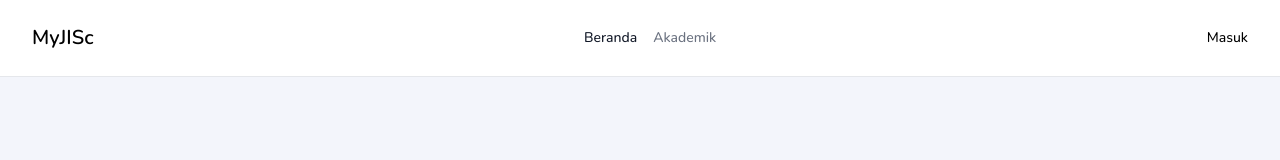
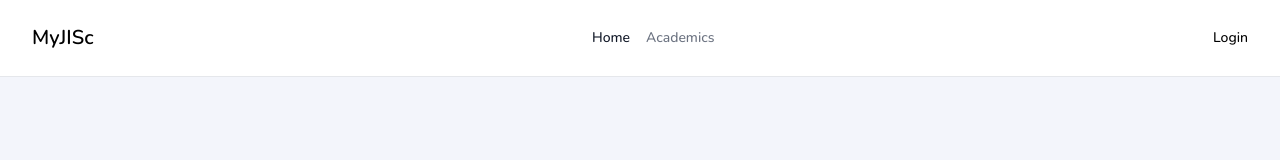
Before and after one commit to KingGedorah/d09-el-yasa-front-end, a Next.js app: page /user/login in a window 1280 px wide. Shown: the top 160 px of the page. Built offline with nearby package versions, Linux system fonts and the light colour scheme.

Commit message:
indo to english

```diff
--- a/src/app/components/navbar.js
+++ b/src/app/components/navbar.js
@@ -37,10 +37,10 @@ const Navbar = ({ role }) => {
                     </a>
                     <nav className="hidden md:flex gap-4 text-sm">
                         <a className="font-medium text-gray-900 dark:text-gray-100" href="/">
-                            Beranda
+                            Home
                         </a>
                         <a className="font-medium text-gray-500 dark:text-gray-400" href="/kelas/myclass">
-                            Akademik
+                            Academics
                         </a>
                     </nav>
                     <div className="flex items-center gap-4 md:gap-6">
@@ -57,7 +57,7 @@ const Navbar = ({ role }) => {
                             </div>
                         ) : (
                             <button type="button" className="text-sm font-medium">
-                                <a href='/user/login'>Masuk</a>
+                                <a href='/user/login'>Login</a>
                             </button>
                         )}
                     </div>
--- a/src/app/components/navbaradmin.js
+++ b/src/app/components/navbaradmin.js
@@ -37,24 +37,24 @@ const Navbaradmin = ({ role }) => {
           </a>
           <nav className="hidden md:flex gap-4 text-sm">
             <a className="font-medium text-gray-900 dark:text-gray-100" href="/">
-              Beranda
+              Home
             </a>
             <a className="font-medium text-gray-500 dark:text-gray-400" href="/kelas/view-all">
-              Akademik
+              Academics
             </a>
             <a className="font-medium text-gray-500 dark:text-gray-400" href="/inventaris/view-all">
-              Inventaris
+              Inventory
             </a>
             <div className="relative group">
               <button className="font-medium text-gray-500 dark:text-gray-400">
-                Manajemen Konten
+                Content Management
               </button>
               <div className="absolute left-0 mt-2 w-48 bg-white dark:bg-gray-800 border rounded-md shadow-lg opacity-0 group-hover:opacity-100 transition-opacity duration-300">
                 <a href="/artikel" className="block px-4 py-2 text-gray-700 dark:text-gray-300 hover:bg-gray-100 dark:hover:bg-gray-700">
-                  Artikel
+                  Articles
                 </a>
                 <a href="/berita" className="block px-4 py-2 text-gray-700 dark:text-gray-300 hover:bg-gray-100 dark:hover:bg-gray-700">
-                  Berita
+                  News
                 </a>
               </div>
             </div>
@@ -74,7 +74,7 @@ const Navbaradmin = ({ role }) => {
               </div>
             ) : (
               <button type="button" className="text-sm font-medium">
-                <a href='/user/login'>Masuk</a>
+                <a href='/user/login'>Login</a>
               </button>
             )}
           </div>
--- a/src/app/components/navbarguru.js
+++ b/src/app/components/navbarguru.js
@@ -36,31 +36,31 @@ const Navbarguru = ({ role }) => {
           </a>
           <nav className="hidden md:flex gap-4 text-sm">
             <a className="font-medium text-gray-900 dark:text-gray-100" href="/">
-              Beranda
+              Home
             </a>
             <div className="relative group">
               <button className="font-medium text-gray-500 dark:text-gray-400">
-                Akademik
+                Academics
               </button>
               <div className="absolute left-0 mt-2 w-48 bg-white dark:bg-gray-800 border rounded-md shadow-lg opacity-0 group-hover:opacity-100 transition-opacity duration-300">
                 <a href="/kelas/view-all" className="block px-4 py-2 text-gray-700 dark:text-gray-300 hover:bg-gray-100 dark:hover:bg-gray-700">
-                  List kelas
+                  List of Classes
                 </a>
                 <a href="/kelas/myclass" className="block px-4 py-2 text-gray-700 dark:text-gray-300 hover:bg-gray-100 dark:hover:bg-gray-700">
-                  Kelas anda
+                  Your Class
                 </a>
               </div>
             </div>
             <div className="relative group">
               <button className="font-medium text-gray-500 dark:text-gray-400">
-                Manajemen Konten
+                Content Management
               </button>
               <div className="absolute left-0 mt-2 w-48 bg-white dark:bg-gray-800 border rounded-md shadow-lg opacity-0 group-hover:opacity-100 transition-opacity duration-300">
                 <a href="/artikel" className="block px-4 py-2 text-gray-700 dark:text-gray-300 hover:bg-gray-100 dark:hover:bg-gray-700">
-                  Artikel
+                  Articles
                 </a>
                 <a href="/berita" className="block px-4 py-2 text-gray-700 dark:text-gray-300 hover:bg-gray-100 dark:hover:bg-gray-700">
-                  Berita
+                  News
                 </a>
               </div>
             </div>
@@ -79,7 +79,7 @@ const Navbarguru = ({ role }) => {
               </div>
             ) : (
               <button type="button" className="text-sm font-medium">
-                <a href='/user/login'>Masuk</a>
+                <a href='/user/login'>Login</a>
               </button>
             )}
           </div>
--- a/src/app/components/navbarmurid.js
+++ b/src/app/components/navbarmurid.js
@@ -37,16 +37,16 @@ const Navbarmurid = ({ role }) => {
           </a>
           <nav className="hidden md:flex gap-4 text-sm">
             <a className="font-medium text-gray-900 dark:text-gray-100" href="/">
-              Beranda
+              Home
             </a>
             <a className="font-medium text-gray-500 dark:text-gray-400" href="/kelas/myclass">
-              Akademik
+              Academics
             </a>
             <a className="font-medium text-gray-500 dark:text-gray-400" href="/peminjaman">
-              Peminjaman Fasilitas
+              Facility Request
             </a>
             <a className="font-medium text-gray-500 dark:text-gray-400" href={`/nilai/${role}`}>
-              Nilai
+              Scores
             </a>
           </nav>
           <div className="flex items-center gap-4 md:gap-6">
@@ -63,7 +63,7 @@ const Navbarmurid = ({ role }) => {
               </div>
             ) : (
               <button type="button" className="text-sm font-medium">
-                <a href='/user/login'>Masuk</a>
+                <a href='/user/login'>Login</a>
               </button>
             )}
           </div>
--- a/src/app/page.js
+++ b/src/app/page.js
@@ -105,18 +105,17 @@ export default function Home() {
           <div className="w-full max-w-sm space-y-4">
             <div className="space-y-2">
               <h1 className="text-3xl font-extrabold font-nunito-sans text-white">
-                Selamat Datang di Jakarta Islamic School
+                Welcome to Jakarta Islamic School
               </h1>
               <p className="dark:text-gray-400 font-nunito-sans text-white">
-                Memberikan Pendidikan Berkualitas Tinggi untuk Masa Depan yang Cerah
-              </p>
+              Providing High-Quality Education for a Bright Future</p>
             </div>
             <div className="space-y-2">
               <a
                 href="https://bit.ly/enrollmentJIScTA20242025" target='blank'
                 className="bg-blue-500 hover:bg-blue-600 text-white font-bold py-2 px-4 rounded-full inline-block"
               >
-                Daftar Sekarang
+                Register Now
               </a>
             </div>
           </div>
@@ -130,10 +129,9 @@ export default function Home() {
         className="bg-white py-16 md:py-24 lg:py-32"
       >
         <div className="container mx-auto px-4 md:px-6">
-          <h2 className="text-3xl font-bold text-center mb-8">Tentang Kami</h2>
+          <h2 className="text-3xl font-bold text-center mb-8">About</h2>
           <p className="text-lg text-center">
-            Jakarta Islamic School adalah sekolah menengah atas yang berkomitmen untuk memberikan pendidikan berkualitas
-            tinggi yang membentuk karakter unggul bagi para generasi masa depan.
+          Jakarta Islamic School is a high school committed to providing high-quality education that shapes excellent character for future generations.
           </p>
         </div>
       </section>
@@ -145,27 +143,24 @@ export default function Home() {
         className="bg-gray-100 py-16 md:py-24 lg:py-32"
       >
         <div className="container mx-auto px-4 md:px-6">
-          <h2 className="text-3xl font-bold text-center mb-8">Program Unggulan</h2>
+          <h2 className="text-3xl font-bold text-center mb-8">Featured Program</h2>
           <div className="grid grid-cols-1 md:grid-cols-3 gap-8">
             <div className="bg-white p-8 rounded-lg shadow-md">
               <h3 className="text-xl font-bold mb-2">STEM</h3>
               <p className="text-gray-700 dark:text-gray-300 mb-4">
-                Program pendidikan ilmu pengetahuan, teknologi, teknik, dan matematika yang menantang untuk membekali siswa
-                dengan keterampilan inovatif dan keahlian teknis.
+              Explore self-expression through visual arts, music, theater, and more in a supportive and creativity-encouraging environment.
               </p>
             </div>
             <div className="bg-white p-8 rounded-lg shadow-md">
-              <h3 className="text-xl font-bold mb-2">Bahasa dan Budaya</h3>
+              <h3 className="text-xl font-bold mb-2">Literature and culture</h3>
               <p className="text-gray-700 dark:text-gray-300 mb-4">
-                Pelajari bahasa asing dan apresiasi terhadap berbagai budaya di dunia dengan program bahasa dan budaya kami
-                yang komprehensif.
+              Learn a foreign language and appreciate the world's cultures with our comprehensive language and culture programs.
               </p>
             </div>
             <div className="bg-white p-8 rounded-lg shadow-md">
-              <h3 className="text-xl font-bold mb-2">Seni dan Kreativitas</h3>
+              <h3 className="text-xl font-bold mb-2">Arts and Craft</h3>
               <p className="text-gray-700 dark:text-gray-300 mb-4">
-                Eksplorasi ekspresi diri melalui seni rupa, musik, teater, dan banyak lagi, dalam lingkungan yang mendukung
-                dan mendorong kreativitas.
+              Explore self-expression through visual arts, music, theater, and more in an environment that supports and fosters creativity.
               </p>
             </div>
           </div>
@@ -179,7 +174,7 @@ export default function Home() {
         className="bg-white py-16 md:py-24 lg:py-32"
       >
         <div className="container mx-auto px-4 md:px-6">
-          <h2 className="text-3xl font-bold text-center mb-8">Artikel Terbaru</h2>
+          <h2 className="text-3xl font-bold text-center mb-8">Recent news</h2>
           {loading && <div>Loading...</div>}
           {error && <div>Error: {error.message}</div>}
           {!loading && !error && (
@@ -233,12 +228,12 @@ export default function Home() {
         className="bg-white py-16 md:py-24 lg:py-32"
       >
         <div className="container mx-auto px-4 md:px-6">
-          <h2 className="text-3xl font-bold text-center mb-8">Hubungi Kami</h2>
+          <h2 className="text-3xl font-bold text-center mb-8">Contact Us</h2>
           <p className="text-lg text-center">
-            Alamat: Jalan Manunggal I, Komplek Kodam No.17, RT.11/RW.6, Cipinang Melayu, Kec. Makasar, Kota Jakarta Timur,
+            Address: Jalan Manunggal I, Komplek Kodam No.17, RT.11/RW.6, Cipinang Melayu, Kec. Makasar, Kota Jakarta Timur,
             Daerah Khusus Ibukota Jakarta 13620
           </p>
-          <p className="text-lg text-center">Telepon: (XXX) XXX-XXXX</p>
+          <p className="text-lg text-center">Call: (021) 7200182</p>
           <p className="text-lg text-center">Email: info@jakartaislamicschool.com</p>
           <p className="text-lg text-center">
             Website: <a href="#" className="text-blue-500 hover:underline">www.jakartaislamicschool.com</a>
```
